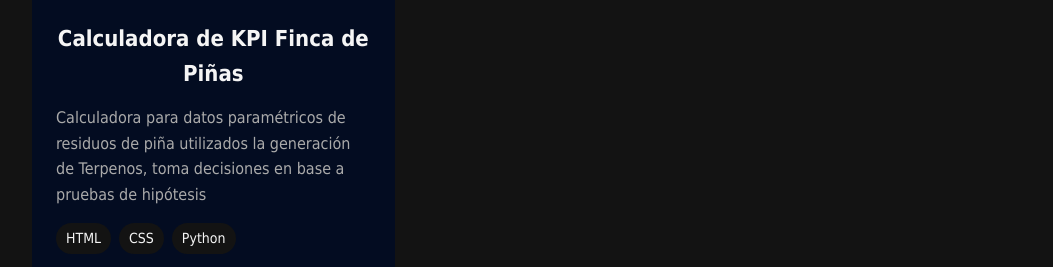
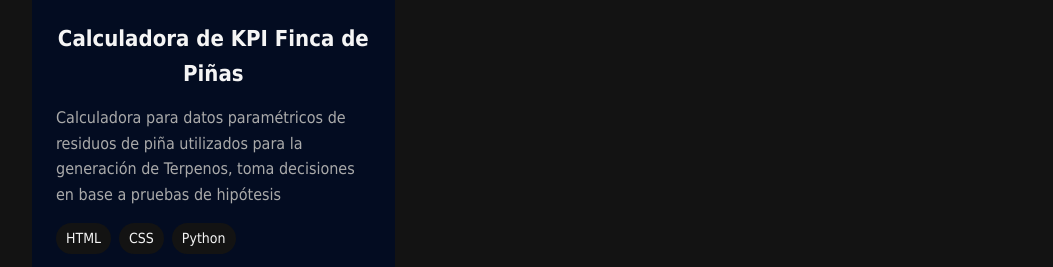
Before and after one commit to DAhenriquez/Portafolio, a plain HTML site: page index.html in a window 1280 px wide. Shown: the part 3563-3830 px from the top of the page, without its empty margins (32-1085 px from the left). Drawn offline with Linux system fonts and the light colour scheme.

Commit message:
Update index.html

```diff
--- a/index.html
+++ b/index.html
@@ -178,7 +178,7 @@
                     </div>
                     <div class="project-info">
                         <h3>Calculadora de KPI Finca de Piñas</h3>
-                        <p>Calculadora para datos paramétricos de residuos de piña utilizados la
+                        <p>Calculadora para datos paramétricos de residuos de piña utilizados para la
                             generación de Terpenos, toma decisiones en base a pruebas de hipótesis </p>
                         <div class="project-tech">
                             <span>HTML</span>
```
